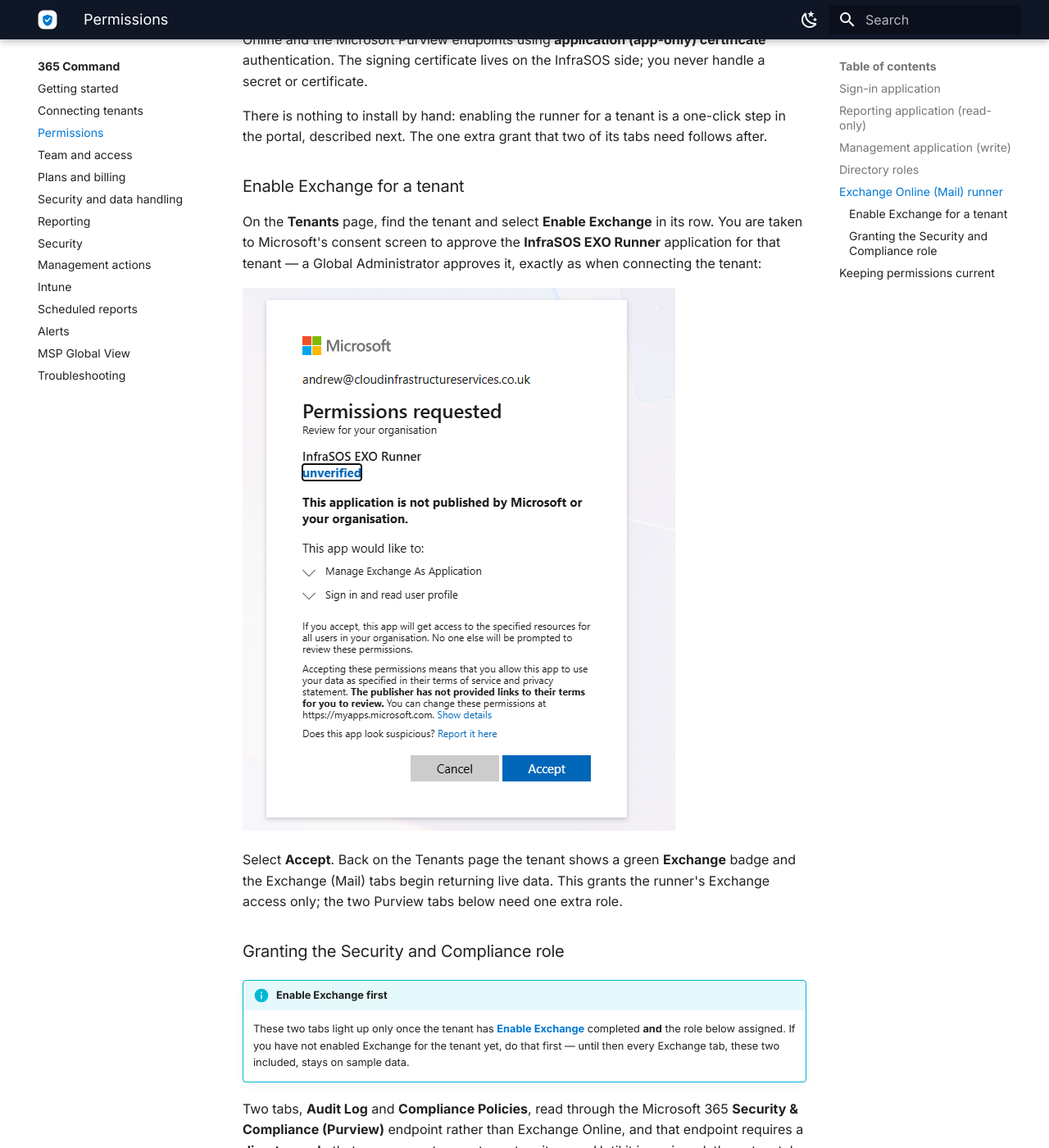
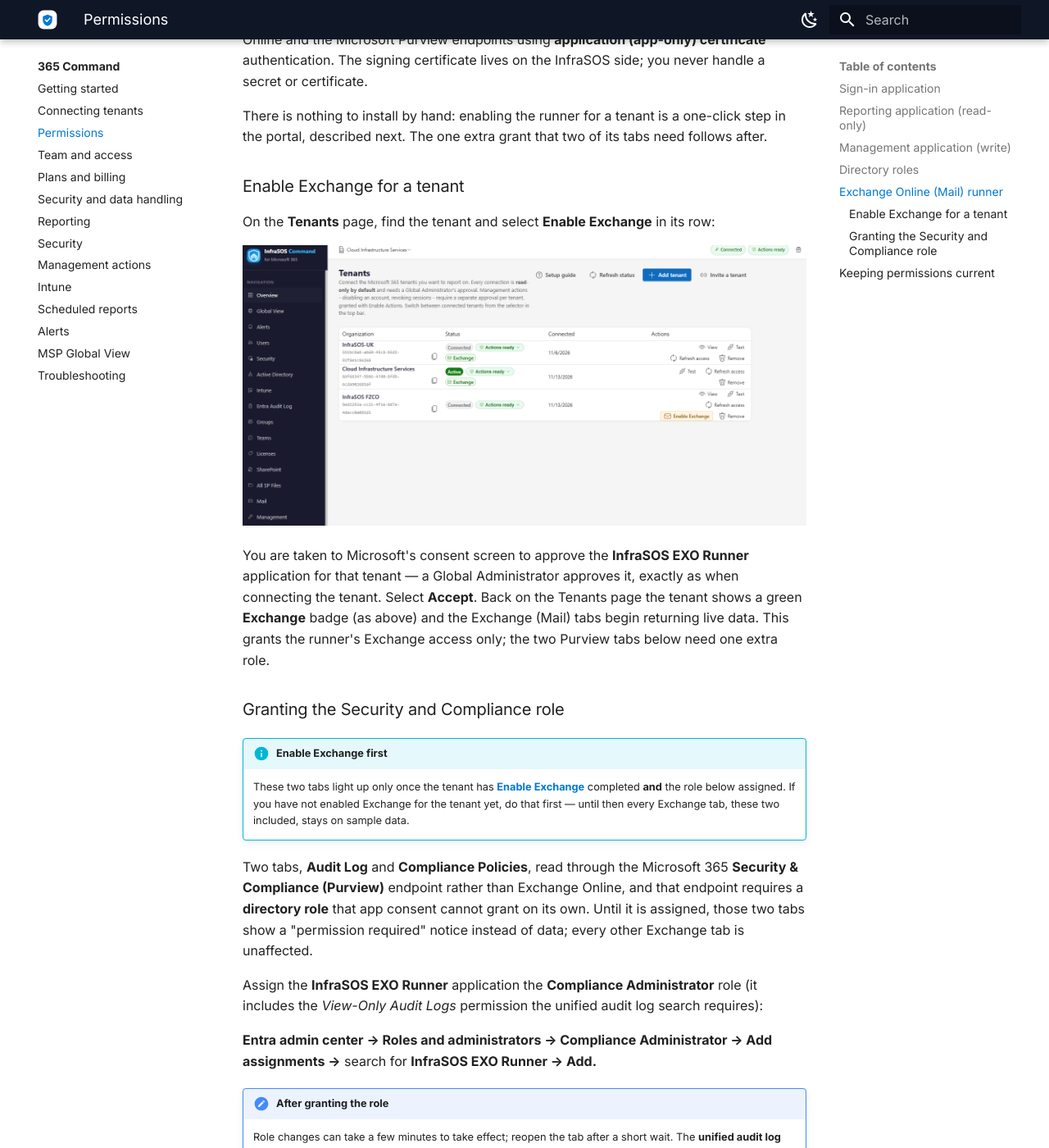
Before and after one commit to InfraSOS/infrasos-docs, an MkDocs documentation site: the page built from docs/365-command/permissions.md, in a window 1280 px wide and 1400 px high, scrolled down 4214 px. Shown: the whole window at 82% size. Built offline with MkDocs 1.6.1 and Material for MkDocs 9.7.7, drawn with Linux system fonts in a browser that asks for light colours.

Commit message:
docs(365-command): use Tenants-page screenshot for Enable Exchange step
Replace the consent-screen image with the Tenants page showing the Enable
Exchange button and the green Exchange badge, and reposition it so the step reads
action-first.

Co-Authored-By: Claude Opus 4.8 <noreply@anthropic.com>

```diff
--- a/docs/365-command/permissions.md
+++ b/docs/365-command/permissions.md
@@ -123,15 +123,15 @@ portal, described next. The one extra grant that two of its tabs need follows af
 
 ### Enable Exchange for a tenant
 
-On the **Tenants** page, find the tenant and select **Enable Exchange** in its row. You are taken to
-Microsoft's consent screen to approve the **InfraSOS EXO Runner** application for that tenant — a
-Global Administrator approves it, exactly as when connecting the tenant:
+On the **Tenants** page, find the tenant and select **Enable Exchange** in its row:
 
-![Approving the InfraSOS EXO Runner application for a tenant](../assets/screenshots/365-enable-exchange-consent.png)
+![The Enable Exchange button on a tenant's row on the Tenants page](../assets/screenshots/365-enable-exchange.png)
 
-Select **Accept**. Back on the Tenants page the tenant shows a green **Exchange** badge and the
-Exchange (Mail) tabs begin returning live data. This grants the runner's Exchange access only; the two
-Purview tabs below need one extra role.
+You are taken to Microsoft's consent screen to approve the **InfraSOS EXO Runner** application for that
+tenant — a Global Administrator approves it, exactly as when connecting the tenant. Select **Accept**.
+Back on the Tenants page the tenant shows a green **Exchange** badge (as above) and the Exchange (Mail)
+tabs begin returning live data. This grants the runner's Exchange access only; the two Purview tabs
+below need one extra role.
 
 ### Granting the Security and Compliance role
 
```
Also changed, not shown: docs/assets/screenshots/365-enable-exchange-consent.png (deleted), docs/assets/screenshots/365-enable-exchange.png (added).
